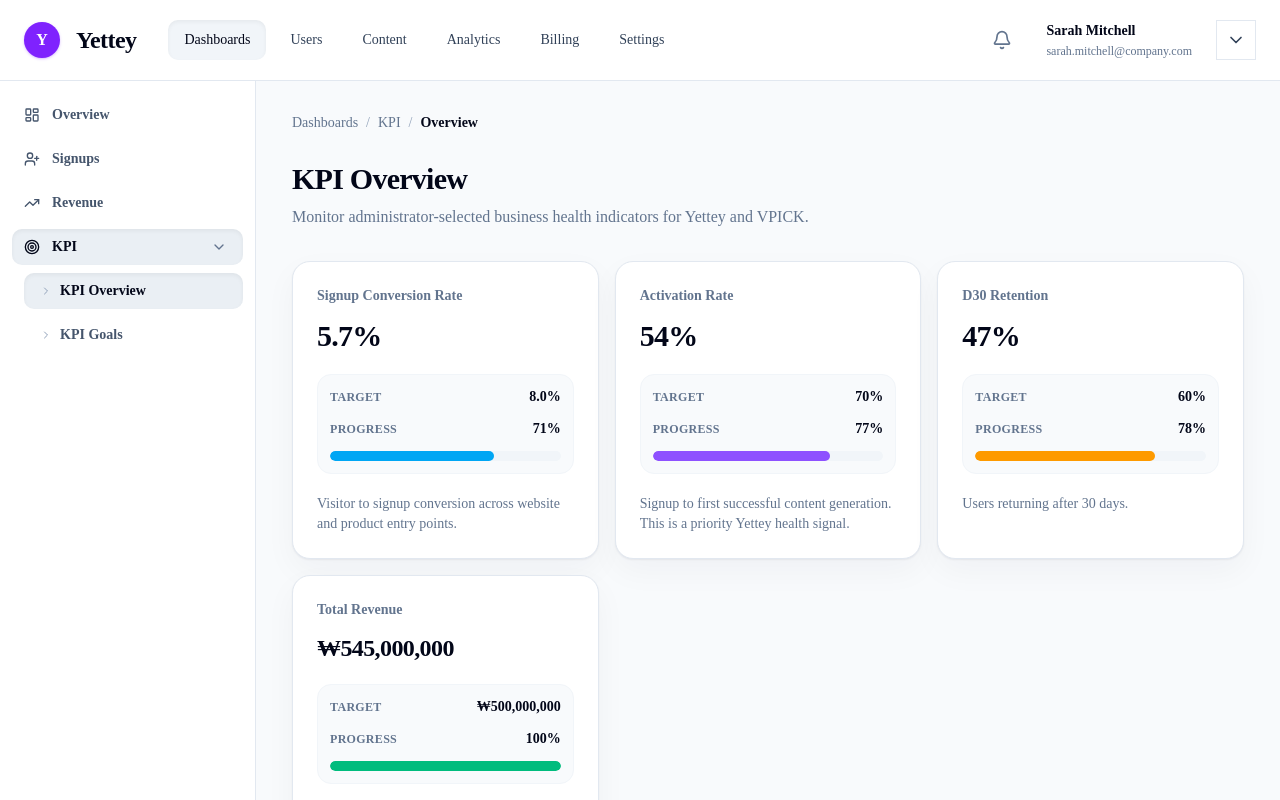
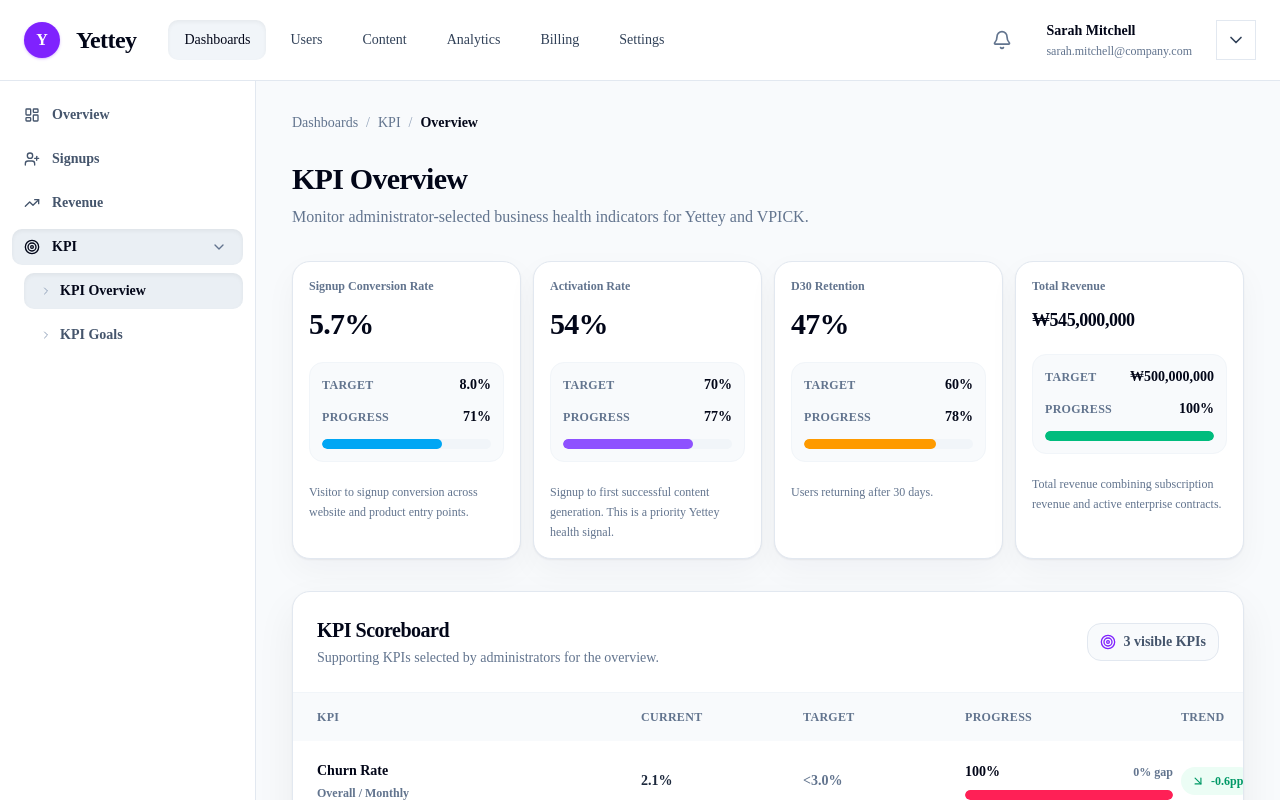
Before and after one commit to hamhwan1/Yettey_admin_dashboard_project, a Next.js app: page /dashboard/kpi in a window 1280 px wide. Shown: the top 800 px of the page. Built offline with nearby package versions, Linux system fonts and the light colour scheme.

Commit message:
Support five KPI cards per row

```diff
--- a/components/kpi/KpiOverviewClient.tsx
+++ b/components/kpi/KpiOverviewClient.tsx
@@ -41,7 +41,12 @@ export default function KpiOverviewClient() {
         description="Monitor administrator-selected business health indicators for Yettey and VPICK."
       />
 
-      <section className="mb-8 grid gap-4 md:grid-cols-2 xl:grid-cols-3 2xl:grid-cols-4">
+      <section
+        className={cn(
+          "mb-8 grid gap-3 sm:grid-cols-2 lg:grid-cols-3",
+          representativeGridClass(representativeKpis.length)
+        )}
+      >
         {representativeKpis.length ? (
           representativeKpis.map((metric) => (
             <KpiSummaryCard key={metric.id} contracts={contracts} metric={metric} />
@@ -159,12 +164,14 @@ function KpiSummaryCard({
   )
 
   return (
-    <article className="flex min-h-56 flex-col rounded-2xl border border-slate-200 bg-white p-6 shadow-[0_1px_2px_rgba(15,23,42,0.06),0_12px_32px_rgba(15,23,42,0.04)] transition hover:-translate-y-0.5 hover:border-violet-200 hover:shadow-[0_2px_4px_rgba(15,23,42,0.08),0_16px_32px_rgba(15,23,42,0.08)]">
+    <article className="flex min-h-56 min-w-0 flex-col rounded-2xl border border-slate-200 bg-white p-5 shadow-[0_1px_2px_rgba(15,23,42,0.06),0_12px_32px_rgba(15,23,42,0.04)] transition hover:-translate-y-0.5 hover:border-violet-200 hover:shadow-[0_2px_4px_rgba(15,23,42,0.08),0_16px_32px_rgba(15,23,42,0.08)] min-[1180px]:p-4">
       <div className="min-w-0">
-        <p className="text-sm font-semibold text-slate-500">{metric.name}</p>
+        <p className="text-xs font-semibold leading-4 text-slate-500">
+          {metric.name}
+        </p>
         <p
           className={cn(
-            "mt-3 max-w-full whitespace-nowrap font-bold tracking-tight text-slate-950",
+            "mt-3 max-w-full whitespace-nowrap font-bold leading-tight tracking-tight text-slate-950 tabular-nums",
             valueSizeClass(formattedCurrentValue)
           )}
           title={getCurrentValueTitle(metric, contracts)}
@@ -178,7 +185,12 @@ function KpiSummaryCard({
           <span className="text-xs font-bold uppercase tracking-wide text-slate-500">
             Target
           </span>
-          <span className="text-sm font-bold text-slate-950">
+          <span
+            className={cn(
+              "min-w-0 max-w-full whitespace-nowrap text-right font-bold text-slate-950 tabular-nums",
+              compactValueSizeClass(formatKpiTarget(metric))
+            )}
+          >
             {formatKpiTarget(metric)}
           </span>
         </div>
@@ -186,14 +198,30 @@ function KpiSummaryCard({
           <span className="text-xs font-bold uppercase tracking-wide text-slate-500">
             Progress
           </span>
-          <span className="text-sm font-bold text-slate-950">{progress}%</span>
+          <span className="whitespace-nowrap text-sm font-bold text-slate-950 tabular-nums">
+            {progress}%
+          </span>
         </div>
         <ProgressBar progress={progress} tone={metric.tone} className="mt-3" />
       </div>
 
-      <p className="mt-5 text-sm leading-5 text-slate-500">{metric.description}</p>
+      <p className="mt-5 text-xs leading-5 text-slate-500">
+        {metric.description}
+      </p>
     </article>
   )
+}
+
+function representativeGridClass(count: number) {
+  if (count >= 5) {
+    return "[@media(min-width:1180px)]:grid-cols-5"
+  }
+
+  if (count === 4) {
+    return "[@media(min-width:1180px)]:grid-cols-4"
+  }
+
+  return ""
 }
 
 function ProgressMeter({ progress, tone }: { progress: number; tone: KpiTone }) {
@@ -315,16 +343,32 @@ function toneClass(tone: KpiTone, variant: "soft" | "solid") {
 
 function valueSizeClass(value: string) {
   if (value.length >= 18) {
-    return "text-lg"
+    return "text-xs"
   }
 
   if (value.length >= 15) {
-    return "text-xl"
+    return "text-sm"
+  }
+
+  if (value.length >= 13) {
+    return "text-base"
   }
 
   if (value.length >= 12) {
-    return "text-2xl"
+    return "text-lg"
   }
 
   return "text-3xl"
 }
+
+function compactValueSizeClass(value: string) {
+  if (value.length >= 18) {
+    return "text-[10px]"
+  }
+
+  if (value.length >= 13) {
+    return "text-[11px]"
+  }
+
+  return "text-sm"
+}
```
